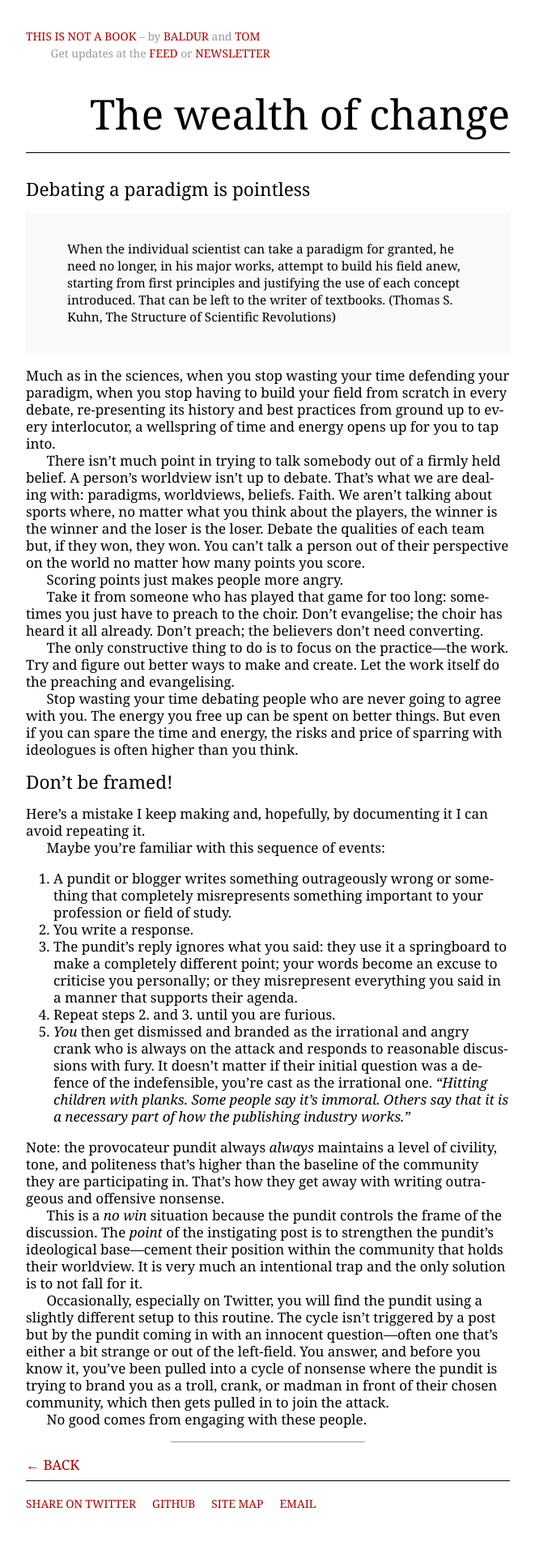
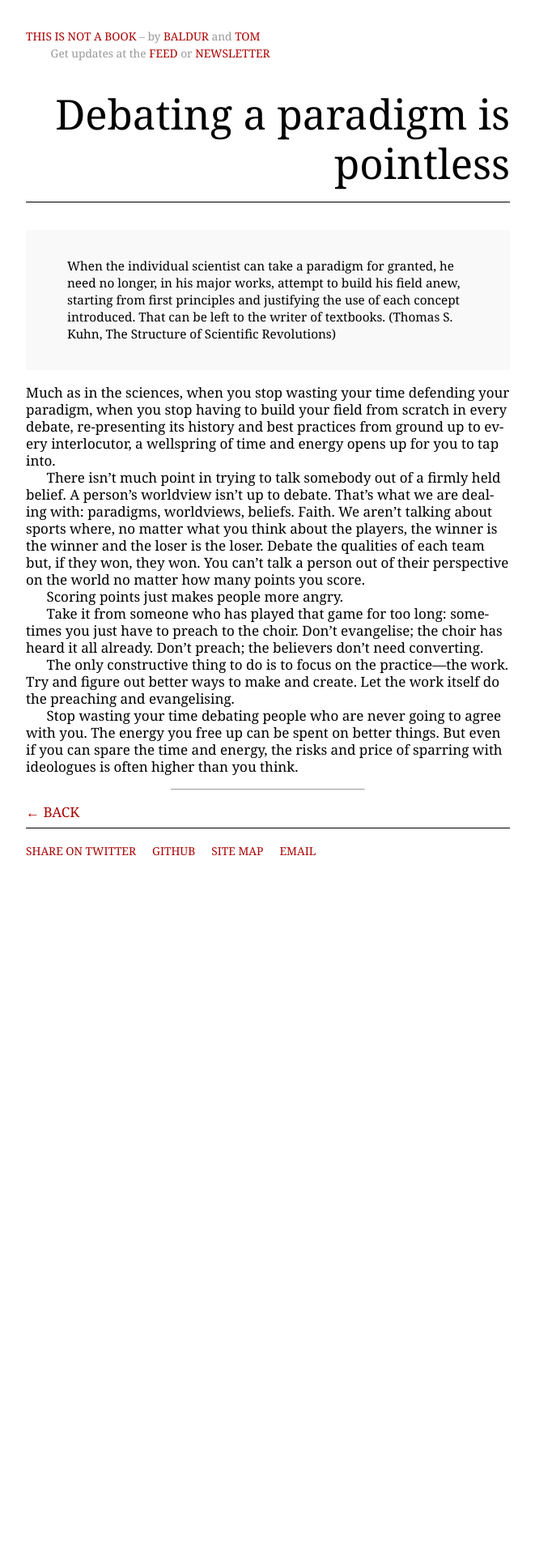
Before and after one commit to baldurbjarnason/this-is-not-a-book, a Jekyll site: the page built from This_is_not_a_disruption/The_wealth_of_change.md, in a window 1280 px wide. Shown: the whole page at 81% size, without its empty margins (309-970 px from the left). Built offline with Jekyll 4.4.1, drawn with Linux system fonts in a browser that asks for light colours; comment, search, counter and statistics services are not loaded; after the commit the page ends 1129 px from its top, so only the background shows below that.

Commit message:
Broke "Don't be framed" out into its own entry

```diff
--- a/This_is_not_a_disruption/The_wealth_of_change.md
+++ b/This_is_not_a_disruption/The_wealth_of_change.md
@@ -1,11 +1,9 @@
 ---
-title: "The wealth of change"
+title: "Debating a paradigm is pointless"
 date: "2015-07-25 14:22:10"
 category: This_is_not_a_disruption
 sort: 5
 ---
-
-## Debating a paradigm is pointless
 
 > When the individual scientist can take a paradigm for granted, he need
 > no longer, in his major works, attempt to build his field anew,
@@ -24,27 +22,3 @@
 The only constructive thing to do is to focus on the practice—the work. Try and figure out better ways to make and create. Let the work itself do the preaching and evangelising.
 
 Stop wasting your time debating people who are never going to agree with you. The energy you free up can be spent on better things. But even if you can spare the time and energy, the risks and price of sparring with ideologues is often higher than you think.
-
-## Don't be framed!
-
-Here's a mistake I keep making and, hopefully, by documenting it I can avoid repeating it.
-
-Maybe you're familiar with this sequence of events:
-
-1. A pundit or blogger writes something outrageously wrong or something that completely misrepresents something important to your profession or field of study.
-
-2. You write a response.
-
-3. The pundit's reply ignores what you said: they use it a springboard to make a completely different point; your words become an excuse to criticise you personally; or they misrepresent everything you said in a manner that supports their agenda.
-
-4. Repeat steps 2. and 3. until you are furious.
-
-5. *You* then get dismissed and branded as the irrational and angry crank who is always on the attack and responds to reasonable discussions with fury. It doesn't matter if their initial question was a defence of the indefensible, you're cast as the irrational one. *"Hitting children with planks. Some people say it's immoral. Others say that it is a necessary part of how the publishing industry works."*
-
-Note: the provocateur pundit always *always* maintains a level of civility, tone, and politeness that's higher than the baseline of the community they are participating in. That's how they get away with writing outrageous and offensive nonsense.
-
-This is a *no win* situation because the pundit controls the frame of the discussion. The *point* of the instigating post is to strengthen the pundit's ideological base—cement their position within the community that holds their worldview. It is very much an intentional trap and the only solution is to not fall for it.
-
-Occasionally, especially on Twitter, you will find the pundit using a slightly different setup to this routine. The cycle isn't triggered by a post but by the pundit coming in with an innocent question—often one that's either a bit strange or out of the left-field. You answer, and before you know it, you've been pulled into a cycle of nonsense where the pundit is trying to brand you as a troll, crank, or madman in front of their chosen community, which then gets pulled in to join the attack.
-
-No good comes from engaging with these people.
```
Also changed, not shown: This_is_not_a_disruption.md (+2 -1 lines), This_is_not_a_disruption/Do_not_be_framed.md (added, +30 -0 lines), 1 other file.
